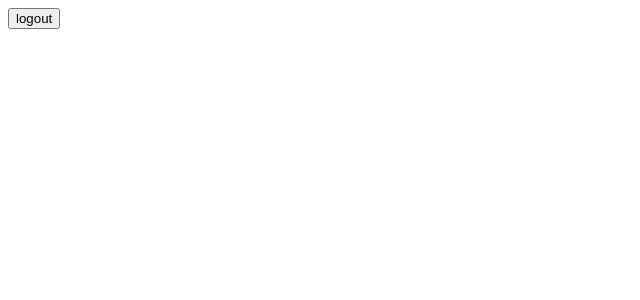
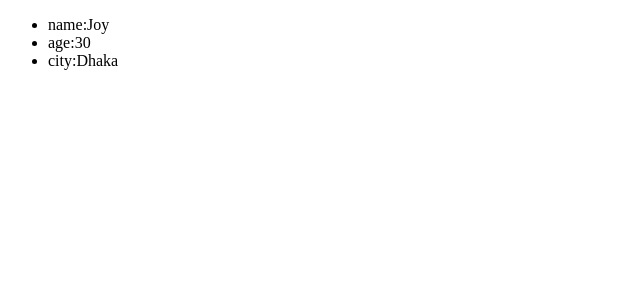
Before and after one commit to SamratDebugger/react-full-course, a React (Vite) app: page / in a window 1280 px wide. Shown: the top 300 px of the page, without its empty margins (0-640 px from the left). Built offline with nearby package versions, Linux system fonts and the light colour scheme.

Commit message:
props passing

```diff
--- a/src/App.jsx
+++ b/src/App.jsx
@@ -1,11 +1,14 @@
+import Student from "./components/Student";
+
 export default function App() {
-  const status = true;
-  switch (status) {
-    case true:
-      return <button>logout</button>;
-    case false:
-      return <button>login</button>;
-    default:
-      return null;
-  }
+  const itemObj = {
+    name: "Joy",
+    age: 30,
+    city: "Dhaka",
+  };
+  return (
+    <>
+      <Student item={itemObj} />
+    </>
+  );
 }
--- /dev/null
+++ b/src/components/Student.jsx
@@ -0,0 +1,11 @@
+export default function Student(props) {
+  return (
+    <>
+      <ul>
+        <li>name:{props.item["name"]}</li>
+        <li>age:{props.item["age"]}</li>
+        <li>city:{props.item["city"]}</li>
+      </ul>
+    </>
+  );
+}
```
